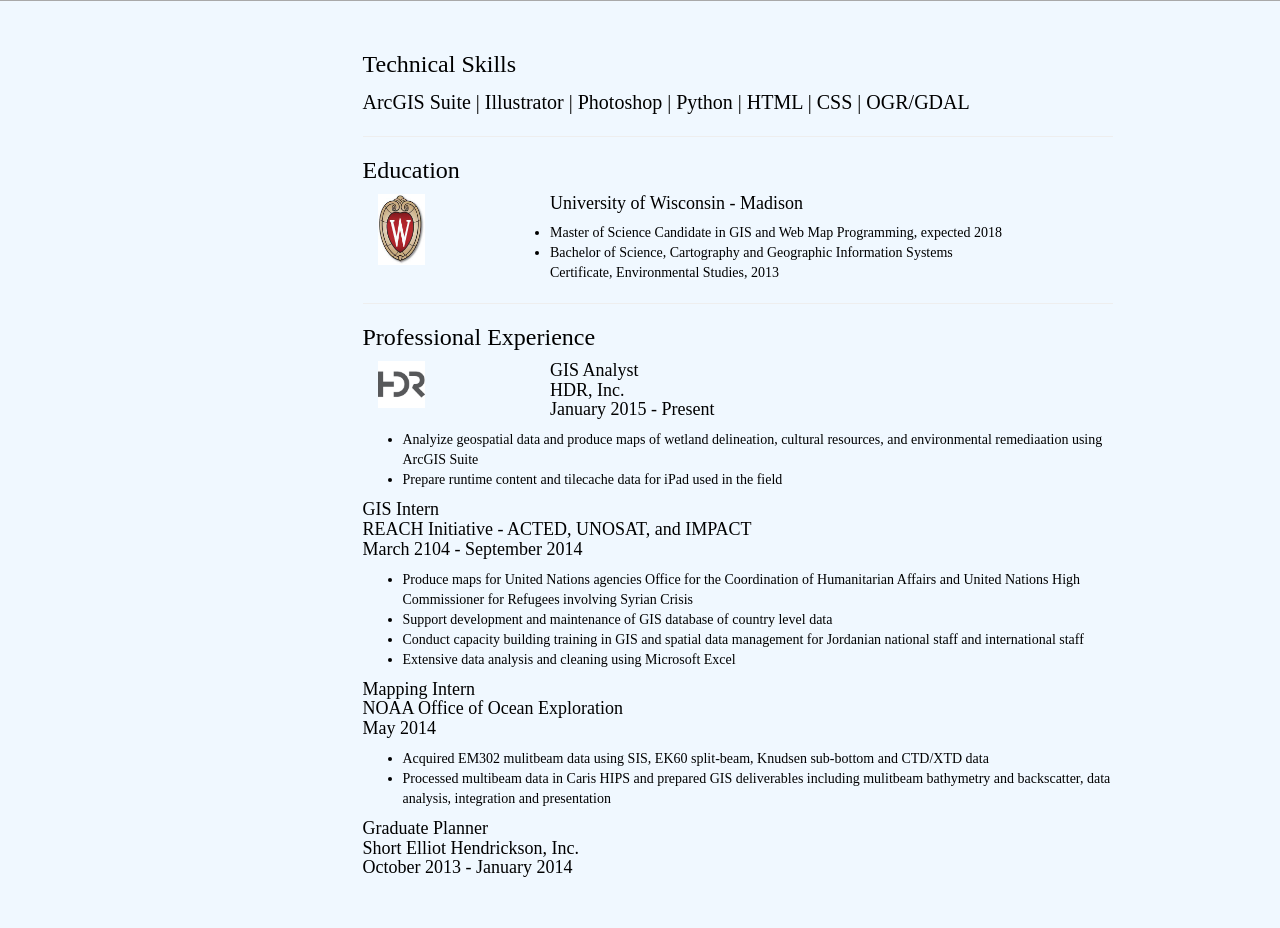
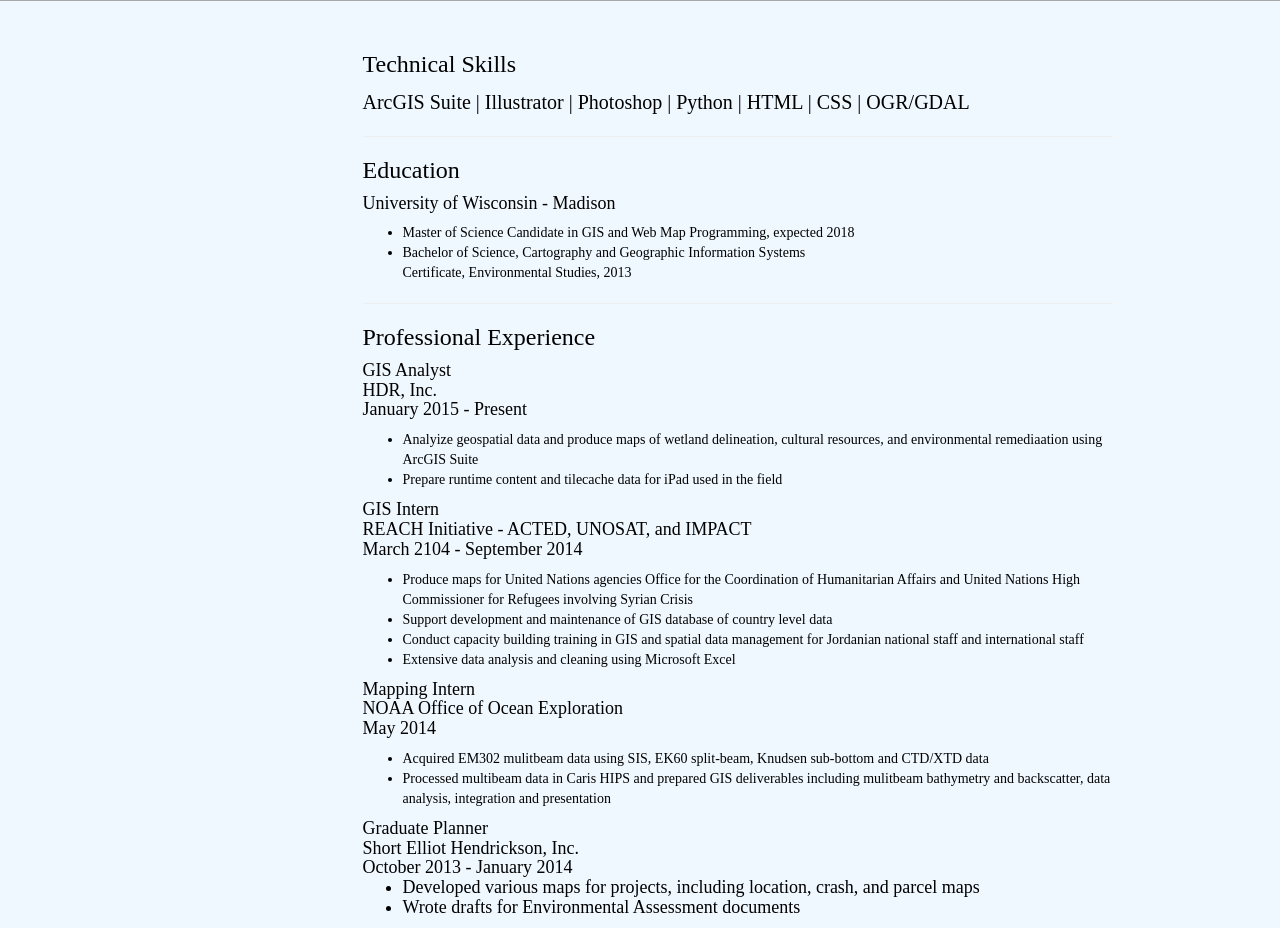
Before and after one commit to sgrosenick/samgrosenick, a plain HTML site: page resume.html in a window 1280 px wide. Shown: the part 144-1072 px from the top of the page. Before the commit the page ends 1032 px from the top, so only its background shows below. Drawn offline with Linux system fonts and the light colour scheme.

Commit message:
Edits to the draft

```diff
--- a/resume.html
+++ b/resume.html
@@ -49,9 +49,6 @@
                     </p>
                     <hr>
                     <h3>Education</h3>
-                    <div class="col-md-3 col-md-offset-0">
-                        <img src="assets/Wisc.png" height="30%" width="30%" />
-                    </div>
                     <h4>University of Wisconsin - Madison</h4>
                     <ul>
                         <li>
@@ -64,9 +61,6 @@
                     </ul>
                     <hr>
                     <h3>Professional Experience</h3>
-                    <div class="col-md-3 col-md-offsest-0">
-                        <img src="assets/HDR.jpg" height="30%" width="30%" />
-                    </div>
                     <h4>GIS Analyst <br>HDR, Inc.<br>January 2015 - Present</h4>
                     <ul>
                         <li>
@@ -104,7 +98,12 @@
                     </ul>
                     <h4>Graduate Planner<br>Short Elliot Hendrickson, Inc.<br>October 2013 - January 2014
                     <ul>
-
+                        <li>
+                            Developed various maps for projects, including location, crash, and parcel maps
+                        </li>
+                        <li>
+                            Wrote drafts for Environmental Assessment documents
+                        </li>
                     </ul>
                     </h4>
                 </div>
```
Also changed, not shown: haiti.html (+2 -2 lines).
